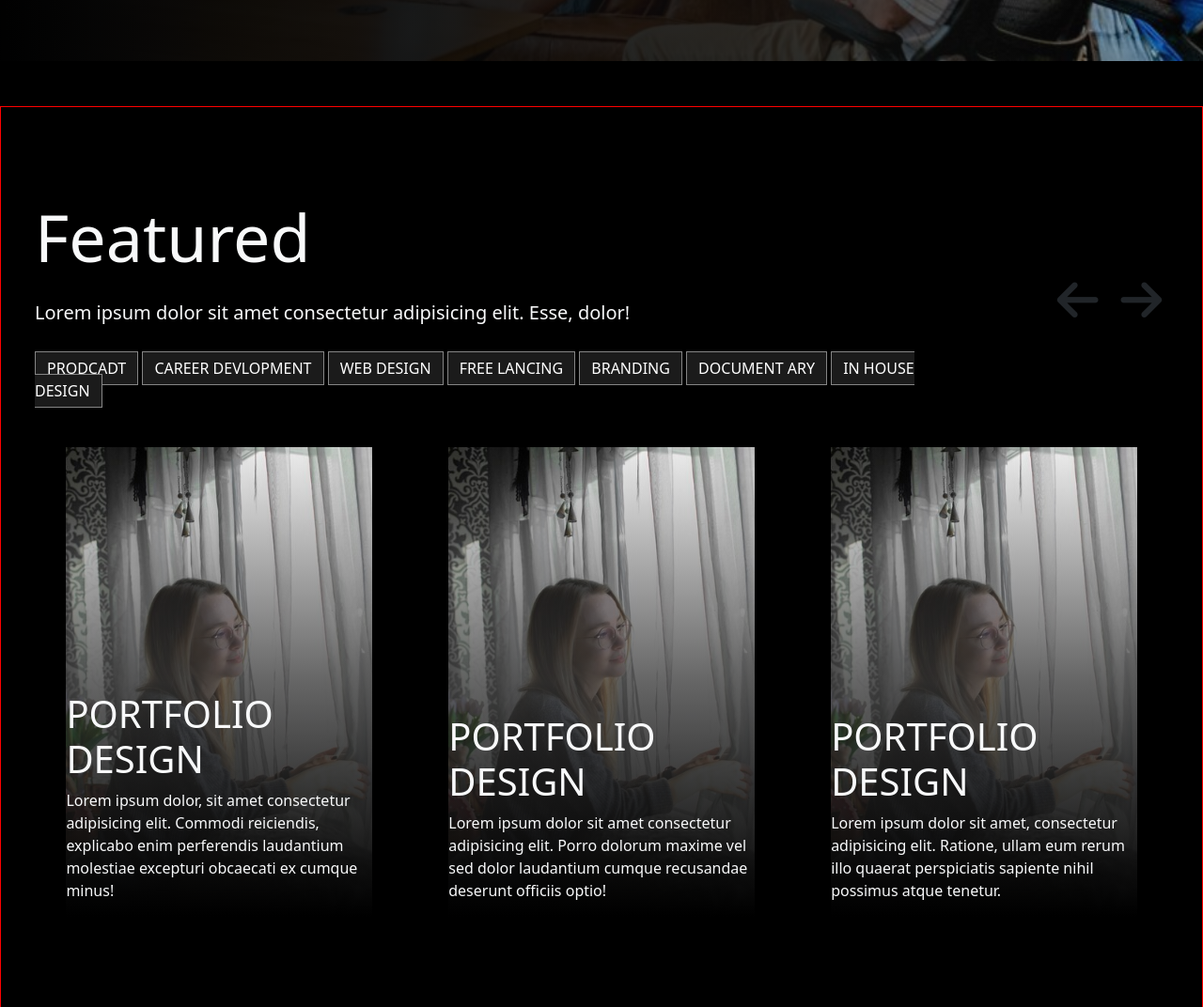
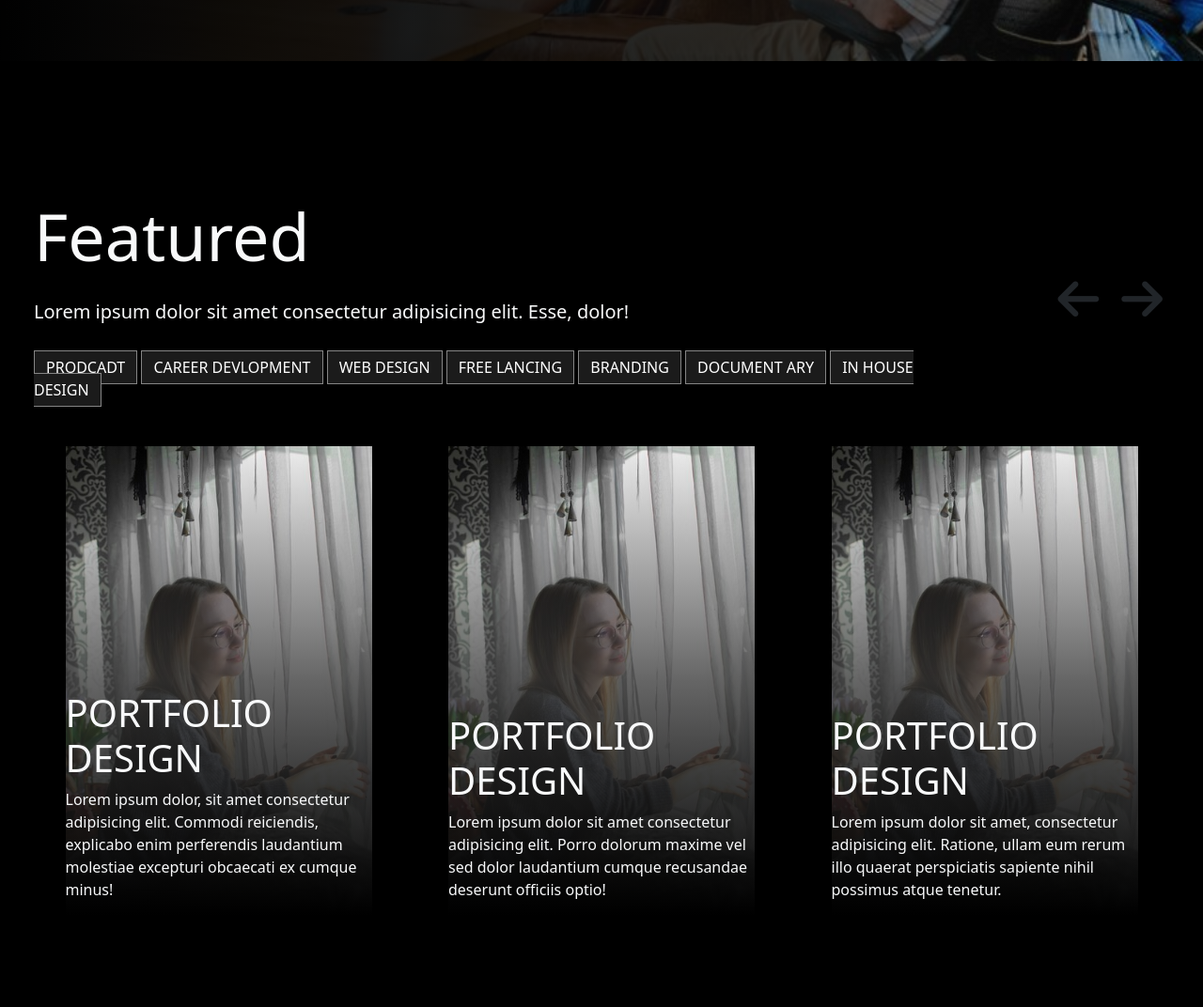
Before and after one commit to Desk6661/webflow-test, a plain HTML site: page index.html in a window 1280 px wide. Shown: the part 1581-2653 px from the top of the page at 94% size. Drawn offline with nearby package versions, Linux system fonts and the light colour scheme.

Commit message:
Add files via upload

```diff
--- a/index.html
+++ b/index.html
@@ -45,7 +45,7 @@
 
         </div>
 
-        <div class="third-section my-5 py-5 bg-black bred">
+        <div class="third-section my-5 py-5 bg-black">
             <div class="row">
                 <div class="col-10 p-5">
                     <h1 class="text-light" style="font-size: 70px;">Featured</h1>
```
